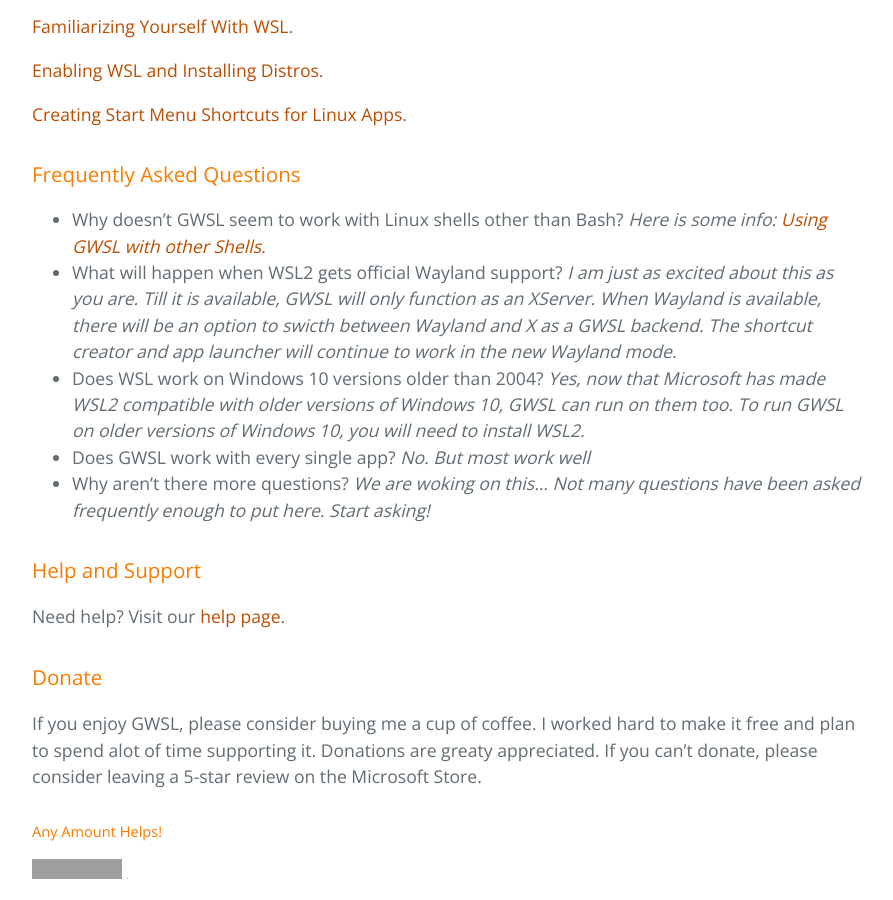
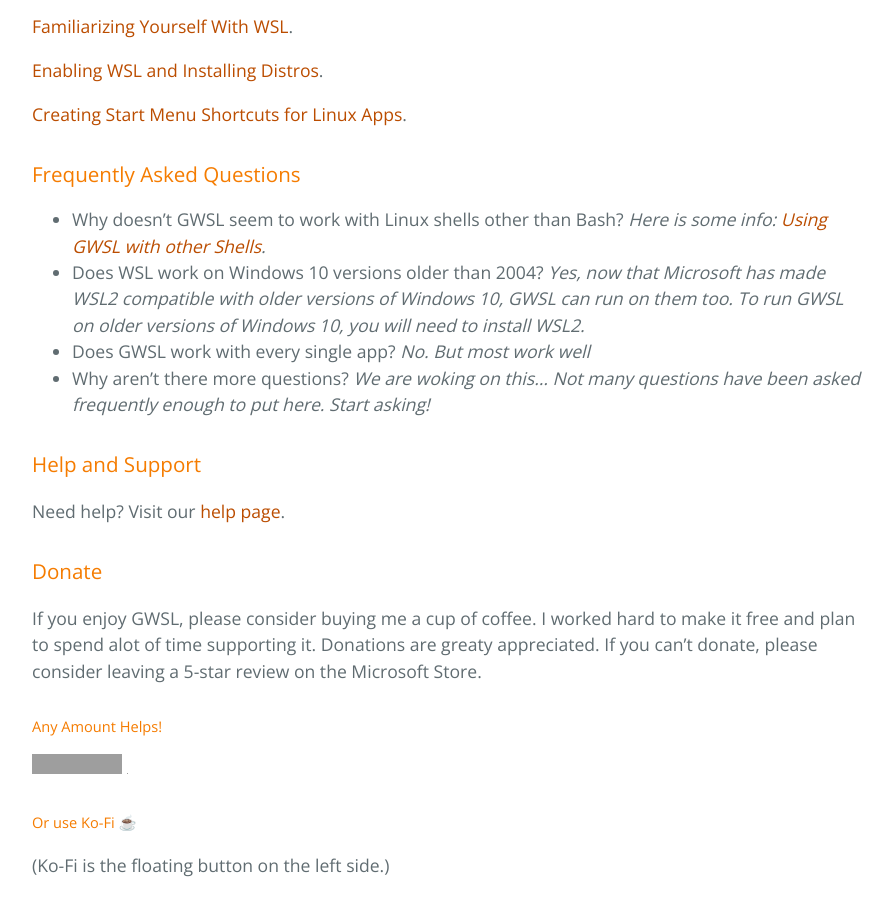
Before and after one commit to Opticos/gwsl, a Jekyll site: the page built from index.md, in a window 1280 px wide and 900 px high, scrolled down 2432 px. Shown: the whole window, without its empty margins (192-1085 px from the left). Built offline with Jekyll 4.4.1, drawn with Linux system fonts in a browser that asks for light colours; the repository's description, which GitHub fills in, is left out; grey boxes are pictures that could not be loaded.

Commit message:
Update index.md

```diff
--- a/index.md
+++ b/index.md
@@ -84,12 +84,11 @@ TODO: [Creating Windows Shortcuts *ENTIRE* Remote Linux *Machines* With X](https
 Miscellaneous
 
 [Installing a Graphical Linux Package Manager](./tutorials/package-managers.html).
-
+What will happen when WSL2 gets official Wayland support? *I am just as excited about this as you are. Till it is available, GWSL will only function as an XServer. When Wayland is available, there will be an option to swicth between Wayland and X as a GWSL backend. The shortcut creator and app launcher will continue to work in the new Wayland mode.*
 -->
 
 ### Frequently Asked Questions ###
 *  Why doesn't GWSL seem to work with Linux shells other than Bash? *Here is some info: [Using GWSL with other Shells](./tutorials/manual.html#using-gwsl-with-other-shells).*
-*  What will happen when WSL2 gets official Wayland support? *I am just as excited about this as you are. Till it is available, GWSL will only function as an XServer. When Wayland is available, there will be an option to swicth between Wayland and X as a GWSL backend. The shortcut creator and app launcher will continue to work in the new Wayland mode.*
 *  Does WSL work on Windows 10 versions older than 2004? *Yes, now that Microsoft has made WSL2 compatible with older versions of Windows 10, GWSL can run on them too. To run GWSL on older versions of Windows 10, you will need to install WSL2.*
 *  Does GWSL work with every single app? *No. But most work well*
 *  Why aren't there more questions? *We are woking on this... Not many questions have been asked frequently enough to put here. Start asking!*
```
